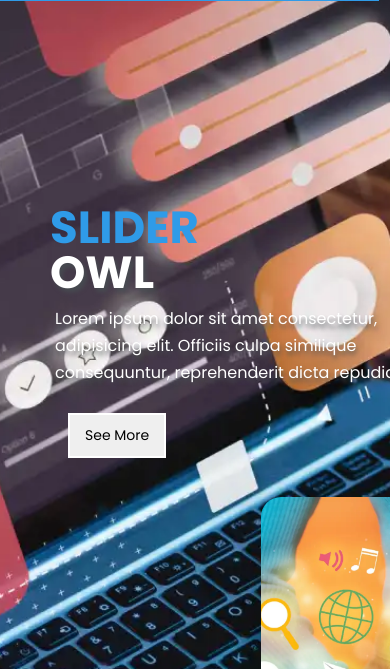
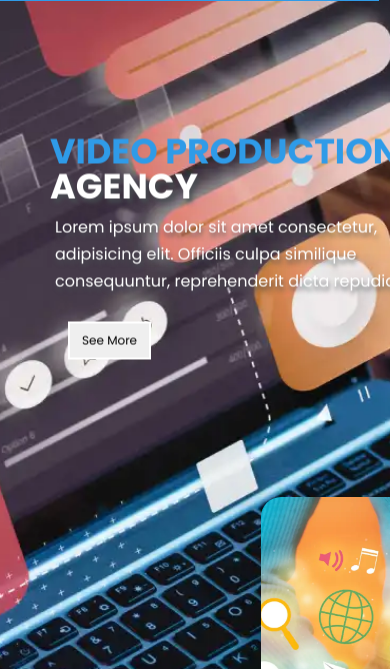
Before and after one commit to Laljan1968/Clickpro-website, a plain HTML site: page index.html in a window 390 px wide. Shown: the part 129-798 px from the top of the page. Drawn offline with nearby package versions, Linux system fonts and the light colour scheme; files whose address does not match are found by name.

Commit message:
update 1.2

```diff
--- a/assets/css/style.css
+++ b/assets/css/style.css
@@ -284,22 +284,22 @@ header{
 
 }
 
-@media screen and (max-width: 690px){
+@media screen and (max-width: 490px){
     header nav a{
-        font-size: 14px;
+        font-size: 12px;
         margin-right: 0;
     }
 
     .list .item .content{
-        top: 40%;
+        top: 30%;
     }
 
     .content .title, .content .name{
-        font-size: 45px;
+        font-size: 35px;
     }
 
     .content .btn button{
-        padding: 10px 15px;
-        font-size: 14px;
+        padding: 8px 12px;
+        font-size: 12px;
     }
 }
--- a/index.html
+++ b/index.html
@@ -160,8 +160,8 @@ height="0" width="0" style="display:none;visibility:hidden"></iframe></noscript>
 
             <div class="item" style="background-image: url(/assets/images/backgrounds/web-development-agency-in-qatar.webp);">
                 <div class="content">
-                    <div class="title">SLIDER</div>
-                    <div class="name">EAGLE</div>
+                    <div class="title">WEB DEVELOPMENT</div>
+                    <div class="name">AGENCY</div>
                     <div class="des">Lorem ipsum dolor sit amet consectetur, adipisicing elit. Officiis culpa similique consequuntur, reprehenderit dicta repudiandae.</div>
                     <div class="btn">
                         <button>See More</button>
@@ -173,8 +173,8 @@ height="0" width="0" style="display:none;visibility:hidden"></iframe></noscript>
             <div class="item" style="background-image: url(/assets/images/backgrounds/ui-ux-representations-with-laptop.webp);">
 
                 <div class="content">
-                    <div class="title">SLIDER</div>
-                    <div class="name">OWL</div>
+                    <div class="title">VIDEO PRODUCTION</div>
+                    <div class="name">AGENCY</div>
                     <div class="des">Lorem ipsum dolor sit amet consectetur, adipisicing elit. Officiis culpa similique consequuntur, reprehenderit dicta repudiandae.</div>
                     <div class="btn">
                         <button>See More</button>
@@ -187,8 +187,8 @@ height="0" width="0" style="display:none;visibility:hidden"></iframe></noscript>
             <div class="item" style="background-image: url(assets/images/backgrounds/social-media-marketing-concept-marketing-with-applications.webp);">
 
                 <div class="content">
-                    <div class="title">SLIDER</div>
-                    <div class="name">CROW</div>
+                    <div class="title">SOCIAL MEDIA</div>
+                    <div class="name">AGENCY</div>
                     <div class="des">Lorem ipsum dolor sit amet consectetur, adipisicing elit. Officiis culpa similique consequuntur, reprehenderit dicta repudiandae.</div>
                     <div class="btn">
                         <button>See More</button>
```
